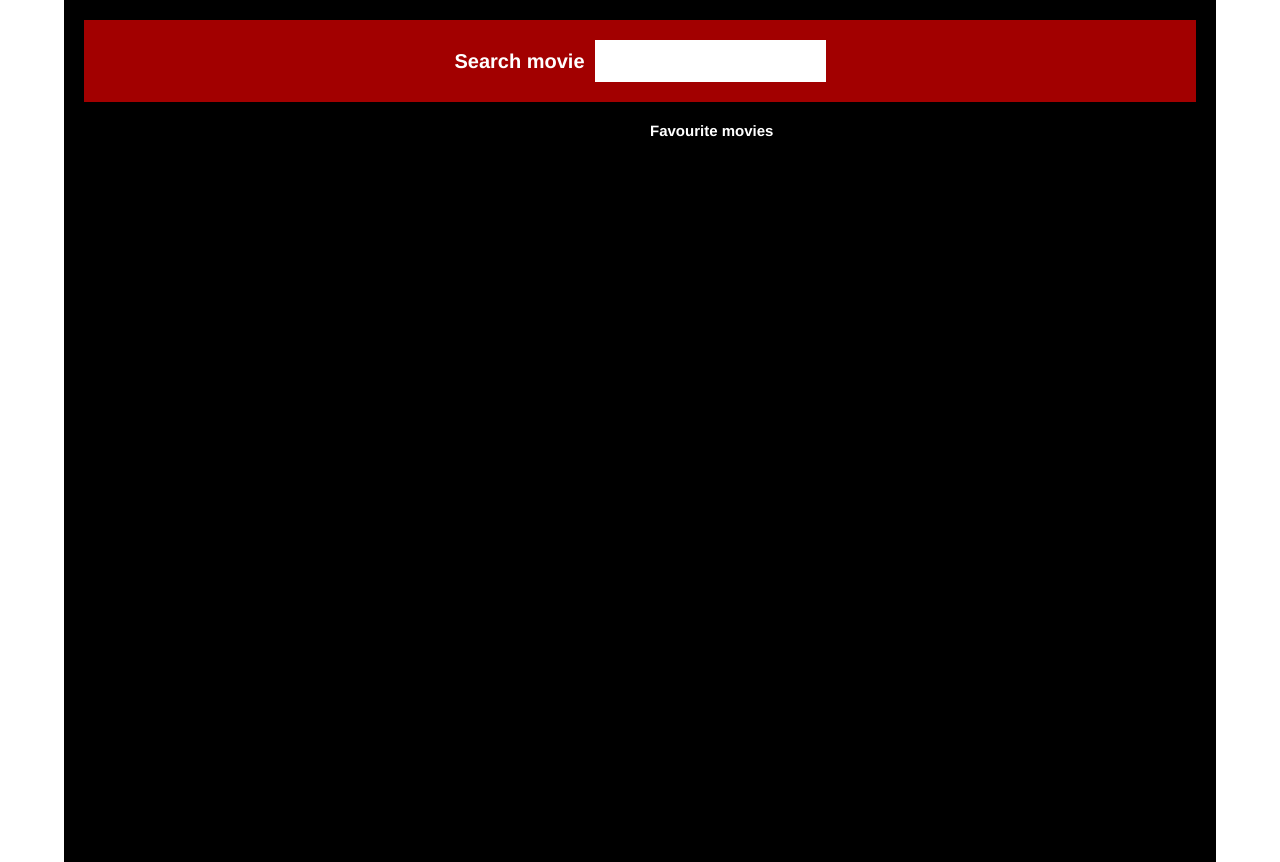
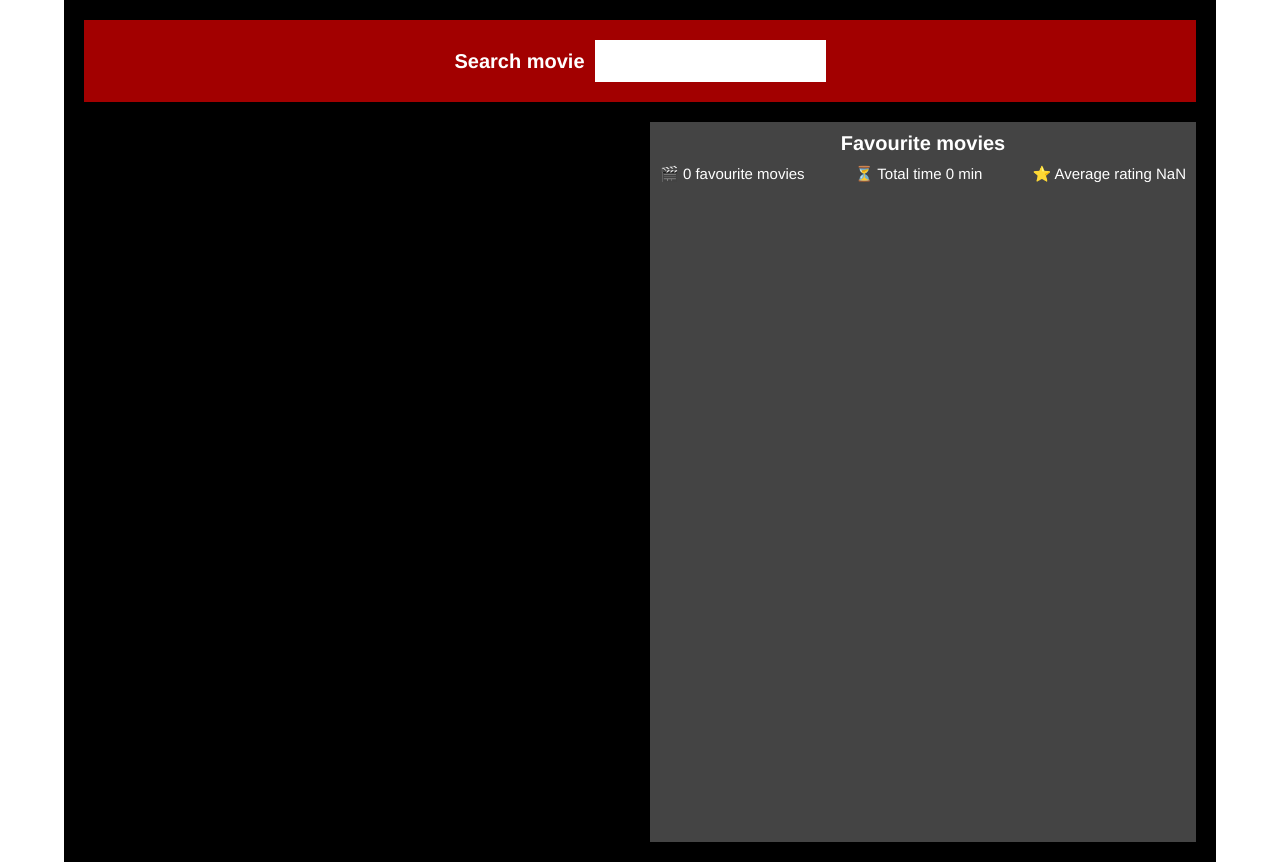
Before and after one commit to KarelSmola/movies-app, a React (Create React App) app: page / in a window 1280 px wide. Built offline with nearby package versions, Linux system fonts and the light colour scheme.

Commit message:
Favourite movies list and statistics features added.

```diff
--- a/src/App.js
+++ b/src/App.js
@@ -75,11 +75,28 @@ const App = () => {
     setSelectedId(null);
   };
 
+  const favMoviesAmount = favouriteMovies.length;
+  const favMoviesTotalTime = favouriteMovies
+    .map((movie) => Number(movie.runtime.split(" ")[0]))
+    .reduce((acc, currRunTime) => acc + currRunTime, 0)
+    .toFixed(0);
+  const favMoviesAverageRating = (
+    favouriteMovies.reduce(
+      (acc, currMovie) => acc + Number(currMovie.rating),
+      0
+    ) / favMoviesAmount
+  ).toFixed(1);
+
   const removeFromFavourites = (id) => {
     setFavouriteMovies((prevFavourites) =>
       prevFavourites.filter((movie) => movie.id !== id)
     );
   };
+
+  const movieAdded = favouriteMovies
+    .map((movie) => movie.id)
+    .includes(selectedId);
+  console.log(movieAdded);
 
   return (
     <MainWrapper>
@@ -92,11 +109,18 @@ const App = () => {
       {error && <ErrorMessage message={error} />}
 
       {selectedId ? (
-        <MovieDetail movieId={selectedId} onAddToFavourite={addToFavourite} />
+        <MovieDetail
+          movieId={selectedId}
+          onAddToFavourite={addToFavourite}
+          movieAdded={movieAdded}
+        />
       ) : (
         <FavouriteMoviesList
           favouriteMovies={favouriteMovies}
           onRemoveFromFavourites={removeFromFavourites}
+          moviesAmount={favMoviesAmount}
+          totalTime={favMoviesTotalTime}
+          averageRating={favMoviesAverageRating}
         />
       )}
     </MainWrapper>
--- a/src/components/FavouriteMovie.js
+++ b/src/components/FavouriteMovie.js
@@ -11,15 +11,18 @@ const FavouriteMovie = ({
 }) => {
   return (
     <li className={classes["favourite-movie"]}>
-      <p>{title}</p>
-      <p>{rating}</p>
-      <p>{runtime}</p>
+      <div className={classes["favourite-movie-info"]}>
+        <p className={classes.title}>{title}</p>
+        <p className={classes.rating}>⭐️ {rating}</p>
+        <p className={classes.runtime}> ⏳{runtime}</p>
+      </div>
       <button
+        className={classes.remove}
         onClick={() => {
           onRemoveFromFavourites(id);
         }}
       >
-        Remove
+        ❌
       </button>
     </li>
   );
--- a/src/components/FavouriteMovie.module.css
+++ b/src/components/FavouriteMovie.module.css
@@ -1,6 +1,37 @@
 .favourite-movie {
   display: flex;
-  gap: 2rem;
+  align-items: center;
+  justify-content: space-between;
+  padding: 1rem;
   font-size: 1.6rem;
+  background-color: #222;
   color: #fff;
 }
+
+.favourite-movie-info {
+  display: flex;
+  align-items: center;
+  gap: 2rem;
+}
+
+.title {
+  font-weight: 700;
+}
+
+.rating {
+}
+
+.runtime {
+}
+
+.remove {
+  border: 1px solid transparent;
+  padding: 0.5rem;
+  font-size: 1rem;
+  border-radius: 50%;
+  background-color: rgb(106, 4, 4);
+}
+
+.remove:hover {
+  cursor: pointer;
+}
--- a/src/components/FavouriteMoviesList.js
+++ b/src/components/FavouriteMoviesList.js
@@ -1,13 +1,24 @@
 import React from "react";
 import FavouriteMovie from "./FavouriteMovie";
+import FavouriteMoviesStat from "./FavouriteMoviesStat";
 
 import classes from "./FavouriteMoviesList.module.css";
 
-const FavouriteMoviesList = ({ favouriteMovies, onRemoveFromFavourites }) => {
+const FavouriteMoviesList = ({
+  favouriteMovies,
+  onRemoveFromFavourites,
+  moviesAmount,
+  totalTime,
+  averageRating,
+}) => {
   return (
-    <section>
-      <h1 className={classes.title}>Favourite movies</h1>
-      <ul>
+    <section className={classes["favourite-movies"]}>
+      <FavouriteMoviesStat
+        moviesAmount={moviesAmount}
+        totalTime={totalTime}
+        averageRating={averageRating}
+      />
+      <ul className={classes["favourite-movies-list"]}>
         {favouriteMovies.map((movie) => (
           <FavouriteMovie
             key={movie.id}
--- a/src/components/FavouriteMoviesList.module.css
+++ b/src/components/FavouriteMoviesList.module.css
@@ -1,7 +1,10 @@
-.title {
-  color: #fff;
+.favourite-movies {
+  background-color: #444;
+  padding: 1rem;
 }
 
-.favMovie {
-  color: #fff;
+.favourite-movies-list {
+  display: flex;
+  flex-direction: column;
+  gap: 1rem;
 }
--- /dev/null
+++ b/src/components/FavouriteMoviesStat.js
@@ -0,0 +1,22 @@
+import React from "react";
+
+import classes from "./FavouriteMoviesStat.module.css";
+
+const FavouriteMoviesStat = ({ moviesAmount, totalTime, averageRating }) => {
+  return (
+    <section className={classes["movies-stats"]}>
+      <h1 className={classes.title}>Favourite movies</h1>
+      <div className={classes.wrapper}>
+        <p className={classes["movies-amount"]}>
+          🎬 {moviesAmount} favourite movies
+        </p>
+        <p className={classes["total-time"]}>⏳ Total time {totalTime} min</p>
+        <p className={classes["average-rating"]}>
+          ⭐️ Average rating {averageRating}
+        </p>
+      </div>
+    </section>
+  );
+};
+
+export default FavouriteMoviesStat;
--- /dev/null
+++ b/src/components/FavouriteMoviesStat.module.css
@@ -0,0 +1,18 @@
+.movies-stats {
+  display: flex;
+  flex-direction: column;
+  gap: 1rem;
+  font-size: 1.5rem;
+  color: #fff;
+}
+
+.wrapper {
+  display: flex;
+  align-items: center;
+  justify-content: space-between;
+}
+
+.title {
+  font-size: 2rem;
+  text-align: center;
+}
--- a/src/components/MovieDetail.js
+++ b/src/components/MovieDetail.js
@@ -4,17 +4,8 @@ import classes from "./MovieDetail.module.css";
 
 const KEY = "668f504b";
 
-const MovieDetail = ({ movieId, onAddToFavourite }) => {
+const MovieDetail = ({ movieId, onAddToFavourite, movieAdded }) => {
   const [movieDetail, setMovieDetail] = useState([]);
-
-  // const {id: data.imdbID,
-  //   title: data.Title,
-  //   poster: data.Poster,
-  //   genre: data.Genre,
-  //   director: data.Director,
-  //   runtime: data.Runtime,
-  //   rating: data.imdbRating,
-  //   description: data.Plot,}= movieDetail
 
   const {
     imdbID: id,
@@ -56,12 +47,14 @@ const MovieDetail = ({ movieId, onAddToFavourite }) => {
       </div>
       <p className={classes.description}>{description}</p>
       <button
-        className={classes.btn}
+        className={
+          movieAdded ? `${classes.btn} ${classes.added}` : `${classes.btn}`
+        }
         onClick={() => {
           onAddToFavourite({ id, title, rating, runtime });
         }}
       >
-        Add to favurites
+        {movieAdded ? "Movie added" : "Add movie"}
       </button>
     </div>
   );
--- a/src/components/MovieDetail.module.css
+++ b/src/components/MovieDetail.module.css
@@ -59,6 +59,12 @@
   color: #fff;
 }
 
+.added {
+  background-color: #333;
+  color: #666;
+  pointer-events: none;
+}
+
 .btn:hover {
   cursor: pointer;
   background-color: rgb(49, 0, 0);
```
